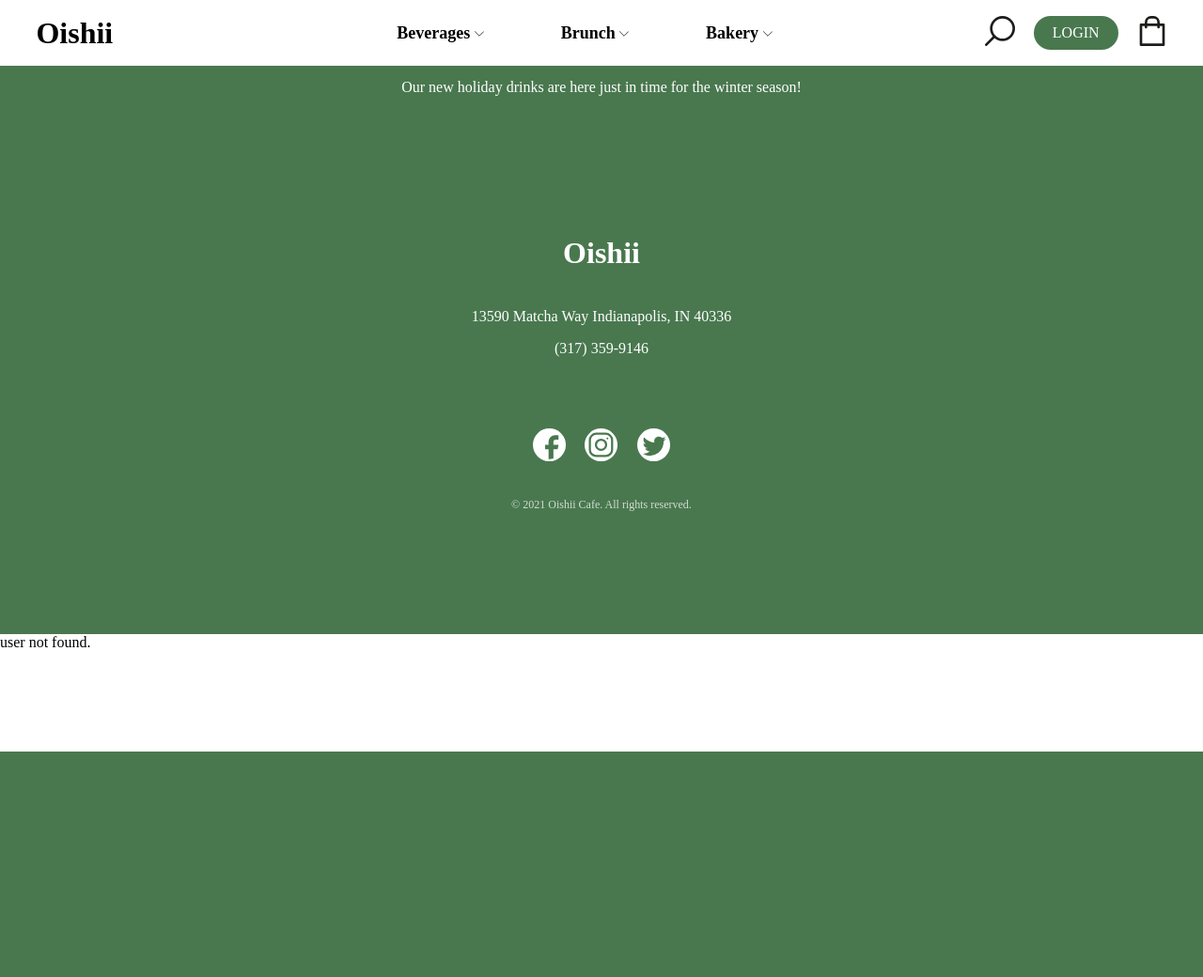
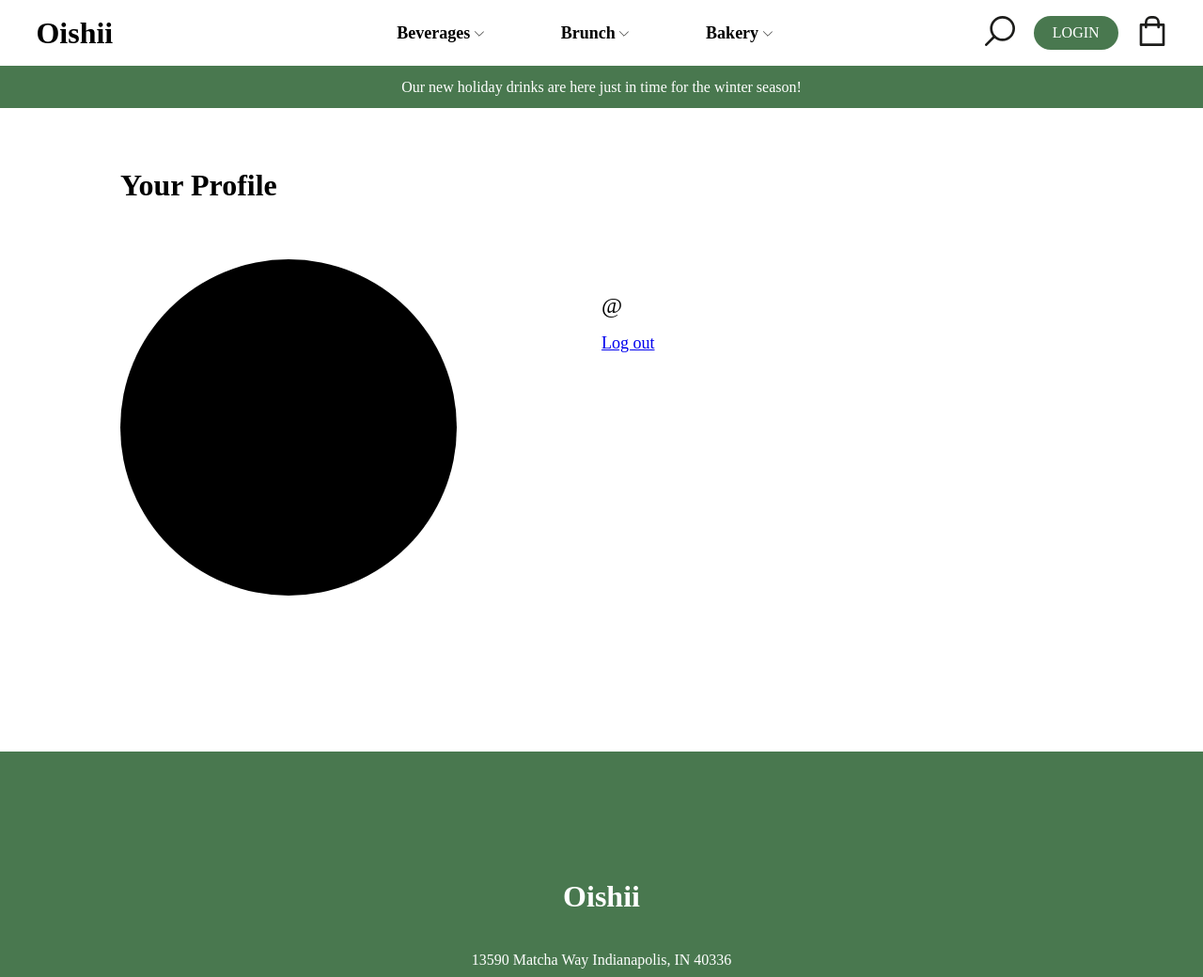
Before and after one commit to k-dicken/I210-Final, a PHP site: page /userprofile.php in a window 1280 px wide. Shown: the top 1040 px of the page at 94% size. Before the commit the page ends 800 px from the top, so only its background shows below. Run offline with PHP 8.4, Linux system fonts and the light colour scheme; data that the repository does not hold is empty; some libraries are stand-ins or nearby versions; some web fonts are replaced.

Commit message:
messing with user stuff
user login, profile & verify account

```diff
--- a/includes/header.php
+++ b/includes/header.php
@@ -25,13 +25,11 @@ $role = 0;
 //if the use has logged in, retrieve login, name, and role.
 if (isset($_SESSION['login'])
     AND isset($_SESSION['name'])
-    AND isset($_SESSION['role'])
-    AND isset($_SESSION['user_id']))   {
+    AND isset($_SESSION['role']))   {
 
     $login = $_SESSION['login'];
     $name = $_SESSION['name'];
     $role = $_SESSION['role'];
-    $userID = $_SESSION['user_id'];
 }
 
 ?>
--- a/userprofile.php
+++ b/userprofile.php
@@ -2,7 +2,7 @@
 $page_title = "Oishii - Profile";
 
 require_once('includes/header.php');
-require_once('includes/database.php');
+//require_once('includes/database.php');
 
 //if user id cannot retrieved, terminate the script
 //if (is_null($userID)) {
@@ -16,26 +16,26 @@ require_once('includes/database.php');
 //$userID =
 
 //MySQL SELECT statement
-$sql = "SELECT * FROM users WHERE user_id = $userID";
-
-//execute the query
-$query = $conn->query($sql);
-
-//Handle errors
-if (!$query) {
-    $errno = $conn->errno;
-    $errmsg = $conn->error;
-    $error = "Selection failed: ($errno) $errmsg<br/>";
-    $conn->close();
-    require_once('includes/footer.php');
-    exit;
-}
-
-if (!$row = $query->fetch_assoc()) {
-    $conn->close();
-    require 'includes/footer.php';
-    die("user not found.");
-}
+//$sql = "SELECT * FROM users WHERE user_id = $userID";
+//
+////execute the query
+//$query = $conn->query($sql);
+//
+////Handle errors
+//if (!$query) {
+//    $errno = $conn->errno;
+//    $errmsg = $conn->error;
+//    $error = "Selection failed: ($errno) $errmsg<br/>";
+//    $conn->close();
+//    require_once('includes/footer.php');
+//    exit;
+//}
+//
+//if (!$row = $query->fetch_assoc()) {
+//    $conn->close();
+//    require 'includes/footer.php';
+//    die("user not found.");
+//}
 
 ?>
 
@@ -43,45 +43,47 @@ if (!$row = $query->fetch_assoc()) {
     <p class="p-title">Your Profile</p>
 
     <div id="profile-content">
-        <div class="profile-image"></div>
-        <div>
-            <p>@</p>
-            <p><?= $name ?></p>
-            <a href='logout.php'>Log out</a>
+        <div class="profile-image-wrapper">
+            <div class="profile-image"></div>
         </div>
-        <div class="accInfo">
-            <form action="register.php" method="post">
-                <div class="name-wrapper">
-                    <div class="input-wrapper">
-                        <label for="first_name">First Name</label>
-                        <div class="profile-display"><?= $first_name ?></div>
-<!--                        <input class="login-field" name="first_name" type="text" required>-->
-                    </div>
-                    <div class="input-wrapper">
-                        <label for="last_name">Last Name</label>
-                        <input class="login-field" name="last_name" type="text" required>
-                    </div>
-                </div>
-                <div class="input-wrapper">
-                    <label for="username">Username</label>
-                    <input name="username" type="text" class="login-field" required>
-                </div>
-                <div class="input-wrapper">
-                    <label for="password">Password</label>
-                    <input type='password' name='password' class="login-field" required>
-                </div>
-                <div class="input-wrapper">
-                    <label for="user_email">Email</label>
-                    <input class="login-field" name="user_email" type="email" required>
-                </div>
-                <div class="input-wrapper">
-                    <label for="address">Address</label>
-                    <input class="login-field" name="address" type="text" required>
-                </div>
-
-                <input id="submit" type="submit" onclick="window.location.href ='register.php'" value="Sign Up"/>
-            </form>
+        <div class="profile-content-info">
+            <p class="profile-user-fullname p-title"><?= $name ?></p>
+            <p class="profile-user-username p-subtitle">@<?= $login ?></p>
+            <a class="profile-user-logout p-textLarge" href='logout.php'>Log out</a>
         </div>
+<!--        <div class="accInfo">-->
+<!--            <form action="register.php" method="post">-->
+<!--                <div class="name-wrapper">-->
+<!--                    <div class="input-wrapper">-->
+<!--                        <label for="first_name">First Name</label>-->
+<!--                        <div class="profile-display">--><?//= $first_name ?><!--</div>-->
+<!--                      <input class="login-field" name="first_name" type="text" required>-->
+<!--                    </div>-->
+<!--                    <div class="input-wrapper">-->
+<!--                        <label for="last_name">Last Name</label>-->
+<!--                        <input class="login-field" name="last_name" type="text" required>-->
+<!--                    </div>-->
+<!--                </div>-->
+<!--                <div class="input-wrapper">-->
+<!--                    <label for="username">Username</label>-->
+<!--                    <input name="username" type="text" class="login-field" required>-->
+<!--                </div>-->
+<!--                <div class="input-wrapper">-->
+<!--                    <label for="password">Password</label>-->
+<!--                    <input type='password' name='password' class="login-field" required>-->
+<!--                </div>-->
+<!--                <div class="input-wrapper">-->
+<!--                    <label for="user_email">Email</label>-->
+<!--                    <input class="login-field" name="user_email" type="email" required>-->
+<!--                </div>-->
+<!--                <div class="input-wrapper">-->
+<!--                    <label for="address">Address</label>-->
+<!--                    <input class="login-field" name="address" type="text" required>-->
+<!--                </div>-->
+<!---->
+<!--                <input id="submit" type="submit" onclick="window.location.href ='register.php'" value="Sign Up"/>-->
+<!--            </form>-->
+<!--        </div>-->
     </div>
 
 </div>
--- a/userverifyaccount.php
+++ b/userverifyaccount.php
@@ -39,4 +39,8 @@ if  ($query ->num_rows){
 $conn->close();
 
 //redirect to the userprofile.php page
-header("Location: index.php");
+if ($_SESSION['login_status'] != 2) {
+    header("Location: userprofile.php");
+} else {
+    header("Location: userlogin.php");
+}
--- a/www/css/styles.css
+++ b/www/css/styles.css
@@ -772,7 +772,7 @@ LOGIN PAGE
 }
 
 #login form {
-    height: 275px;
+    /*height: 275px;*/
     display: flex;
     justify-content: space-evenly;
     flex-direction: column;
@@ -785,6 +785,8 @@ LOGIN PAGE
 #login form .input-wrapper {
     display: flex;
     flex-direction: column;
+
+    margin-bottom: 40px;
 }
 
 #login form .input-wrapper input {
@@ -807,7 +809,7 @@ LOGIN PAGE
     width: 120px;
 
     font-size: 18px;
-    margin: 0 auto;
+    margin: 40px auto 0 auto;
     /*margin: 50px auto 0 auto;*/
     display: flex;
     align-items: center;
@@ -1002,3 +1004,37 @@ SHOW CART
     color: white;
     background-color: #EE7B30;
 }
+
+/*USER PROFILE*/
+#profile-content {
+    margin-top: 60px;
+
+    display: flex;
+    justify-content: space-between;
+
+    /*background-color: grey;*/
+}
+
+.profile-image-wrapper {
+    width: 35%;
+    /*padding: 10px;*/
+    /*background: white;*/
+    /*box-sizing: border-box;*/
+    /*resize: horizontal;*/
+    overflow: auto;
+    max-width: 100%;
+    /*height: ;*/
+}
+
+#profile-content .profile-image {
+    height: 100%;
+    padding-bottom: 100%;
+    border-radius: 50%;
+    background: black;
+}
+
+.profile-content-info {
+    width: 50%;
+
+    padding: 20px 0;
+}
```
Also changed, not shown: userlogin.php (+7 -0 lines).
